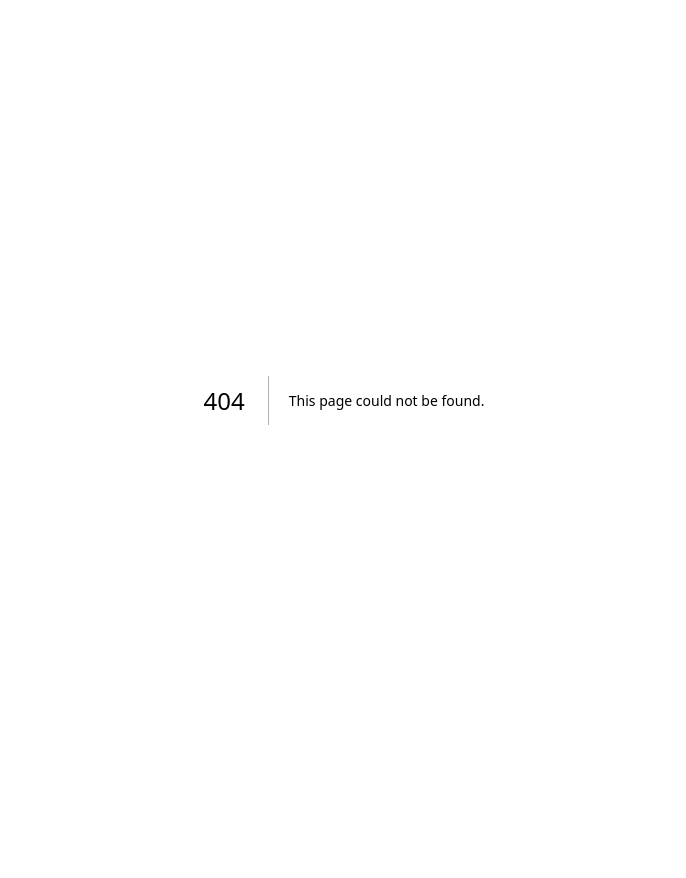
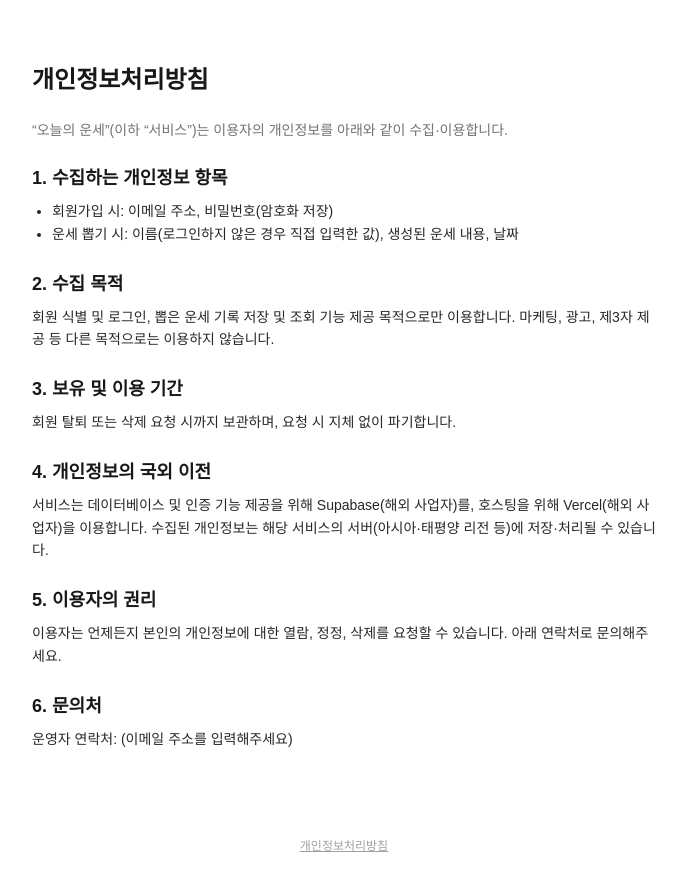
Before and after one commit to oheunsu/kaist-ai, a Next.js app: page /privacy in a window 1280 px wide. Before the commit this address had no page. Shown: the whole page, without its empty margins (296-982 px from the left). Before the commit the page ends 800 px from the top, so only its background shows below. Built offline with nearby package versions, Linux system fonts and the light colour scheme.

Commit message:
Add privacy policy page and signup consent checkbox
Covers what's collected, purpose, retention, and the overseas
transfer via Supabase/Vercel. Signup is blocked until the user
agrees. Linked site-wide from the footer.

```diff
--- a/app/layout.tsx
+++ b/app/layout.tsx
@@ -1,4 +1,5 @@
 import type { Metadata } from "next";
+import Link from "next/link";
 import { Geist, Geist_Mono } from "next/font/google";
 import "./globals.css";
 
@@ -27,7 +28,14 @@ export default function RootLayout({
       lang="ko"
       className={`${geistSans.variable} ${geistMono.variable} h-full antialiased`}
     >
-      <body className="min-h-full flex flex-col">{children}</body>
+      <body className="min-h-full flex flex-col">
+        {children}
+        <footer className="py-6 text-center text-xs text-zinc-400 dark:text-zinc-500">
+          <Link href="/privacy" className="underline hover:text-zinc-600 dark:hover:text-zinc-300">
+            개인정보처리방침
+          </Link>
+        </footer>
+      </body>
     </html>
   );
 }
--- /dev/null
+++ b/app/privacy/page.tsx
@@ -0,0 +1,73 @@
+export const metadata = {
+  title: "개인정보처리방침 | 오늘의 운세",
+};
+
+export default function PrivacyPage() {
+  return (
+    <div className="mx-auto flex max-w-2xl flex-1 flex-col gap-6 px-6 py-16 text-zinc-800 dark:text-zinc-200">
+      <h1 className="text-2xl font-bold text-zinc-900 dark:text-zinc-50">
+        개인정보처리방침
+      </h1>
+      <p className="text-sm text-zinc-500 dark:text-zinc-400">
+        &ldquo;오늘의 운세&rdquo;(이하 &ldquo;서비스&rdquo;)는 이용자의 개인정보를 아래와 같이 수집·이용합니다.
+      </p>
+
+      <section className="flex flex-col gap-2">
+        <h2 className="text-lg font-semibold text-zinc-900 dark:text-zinc-50">
+          1. 수집하는 개인정보 항목
+        </h2>
+        <ul className="list-disc pl-5 text-sm leading-relaxed">
+          <li>회원가입 시: 이메일 주소, 비밀번호(암호화 저장)</li>
+          <li>운세 뽑기 시: 이름(로그인하지 않은 경우 직접 입력한 값), 생성된 운세 내용, 날짜</li>
+        </ul>
+      </section>
+
+      <section className="flex flex-col gap-2">
+        <h2 className="text-lg font-semibold text-zinc-900 dark:text-zinc-50">
+          2. 수집 목적
+        </h2>
+        <p className="text-sm leading-relaxed">
+          회원 식별 및 로그인, 뽑은 운세 기록 저장 및 조회 기능 제공 목적으로만 이용합니다.
+          마케팅, 광고, 제3자 제공 등 다른 목적으로는 이용하지 않습니다.
+        </p>
+      </section>
+
+      <section className="flex flex-col gap-2">
+        <h2 className="text-lg font-semibold text-zinc-900 dark:text-zinc-50">
+          3. 보유 및 이용 기간
+        </h2>
+        <p className="text-sm leading-relaxed">
+          회원 탈퇴 또는 삭제 요청 시까지 보관하며, 요청 시 지체 없이 파기합니다.
+        </p>
+      </section>
+
+      <section className="flex flex-col gap-2">
+        <h2 className="text-lg font-semibold text-zinc-900 dark:text-zinc-50">
+          4. 개인정보의 국외 이전
+        </h2>
+        <p className="text-sm leading-relaxed">
+          서비스는 데이터베이스 및 인증 기능 제공을 위해 Supabase(해외 사업자)를, 호스팅을 위해
+          Vercel(해외 사업자)을 이용합니다. 수집된 개인정보는 해당 서비스의 서버(아시아·태평양 리전 등)에
+          저장·처리될 수 있습니다.
+        </p>
+      </section>
+
+      <section className="flex flex-col gap-2">
+        <h2 className="text-lg font-semibold text-zinc-900 dark:text-zinc-50">
+          5. 이용자의 권리
+        </h2>
+        <p className="text-sm leading-relaxed">
+          이용자는 언제든지 본인의 개인정보에 대한 열람, 정정, 삭제를 요청할 수 있습니다. 아래
+          연락처로 문의해주세요.
+        </p>
+      </section>
+
+      <section className="flex flex-col gap-2">
+        <h2 className="text-lg font-semibold text-zinc-900 dark:text-zinc-50">
+          6. 문의처
+        </h2>
+        <p className="text-sm leading-relaxed">운영자 연락처: (이메일 주소를 입력해주세요)</p>
+      </section>
+    </div>
+  );
+}
--- a/components/AuthPanel.tsx
+++ b/components/AuthPanel.tsx
@@ -1,6 +1,7 @@
 "use client";
 
 import { useEffect, useState } from "react";
+import Link from "next/link";
 import type { Session } from "@supabase/supabase-js";
 import { supabase } from "@/lib/supabase/client";
 
@@ -13,6 +14,7 @@ export default function AuthPanel({
   const [email, setEmail] = useState("");
   const [password, setPassword] = useState("");
   const [message, setMessage] = useState("");
+  const [agreed, setAgreed] = useState(false);
 
   useEffect(() => {
     supabase.auth.getSession().then(({ data }) => {
@@ -30,6 +32,10 @@ export default function AuthPanel({
   }, []);
 
   async function handleSignup() {
+    if (!agreed) {
+      setMessage("개인정보 수집·이용에 동의해주세요.");
+      return;
+    }
     setMessage("");
     const { error } = await supabase.auth.signUp({ email, password });
     setMessage(error ? error.message : "가입 완료! 이메일 인증 후 로그인해주세요.");
@@ -77,6 +83,21 @@ export default function AuthPanel({
           className="rounded-full border border-zinc-300 bg-white px-4 py-1.5 text-sm text-zinc-900 outline-none focus:border-indigo-400 dark:border-zinc-700 dark:bg-zinc-800 dark:text-zinc-50"
         />
       </div>
+      <label className="flex items-center gap-1.5 text-xs text-zinc-500 dark:text-zinc-400">
+        <input
+          type="checkbox"
+          checked={agreed}
+          onChange={(e) => setAgreed(e.target.checked)}
+          className="h-3.5 w-3.5"
+        />
+        <span>
+          (회원가입 시 필수)&nbsp;
+          <Link href="/privacy" target="_blank" className="underline hover:text-zinc-700 dark:hover:text-zinc-200">
+            개인정보처리방침
+          </Link>
+          에 동의합니다
+        </span>
+      </label>
       <div className="flex gap-2 text-sm">
         <button
           onClick={handleLogin}
```
